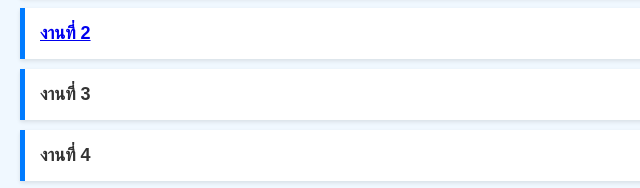
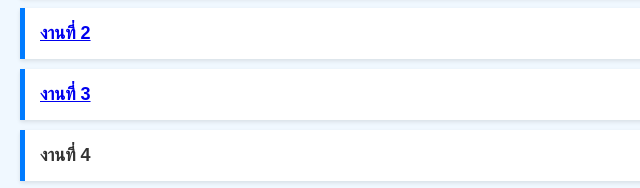
Before and after one commit to PhattaraphonTonsawan/sc310006-Web2024-, a plain HTML site: page index.html in a window 1280 px wide. Shown: the part 227-415 px from the top of the page, 0-640 px from the left. Drawn offline with Linux system fonts and the light colour scheme.

Commit message:
Update index.html

```diff
--- a/index.html
+++ b/index.html
@@ -75,7 +75,7 @@
     <ul>
       <li><a href="Work1.html">งานที่ 1</a></li>
       <li><a href="Work2.html">งานที่ 2</a></li>
-      <li>งานที่ 3</li>
+      <li><a href="work3.html">งานที่ 3</a></li>
       <li>งานที่ 4</li>
       <li>งานที่ 5</li>
       <li>งานที่ 6</li>
```
